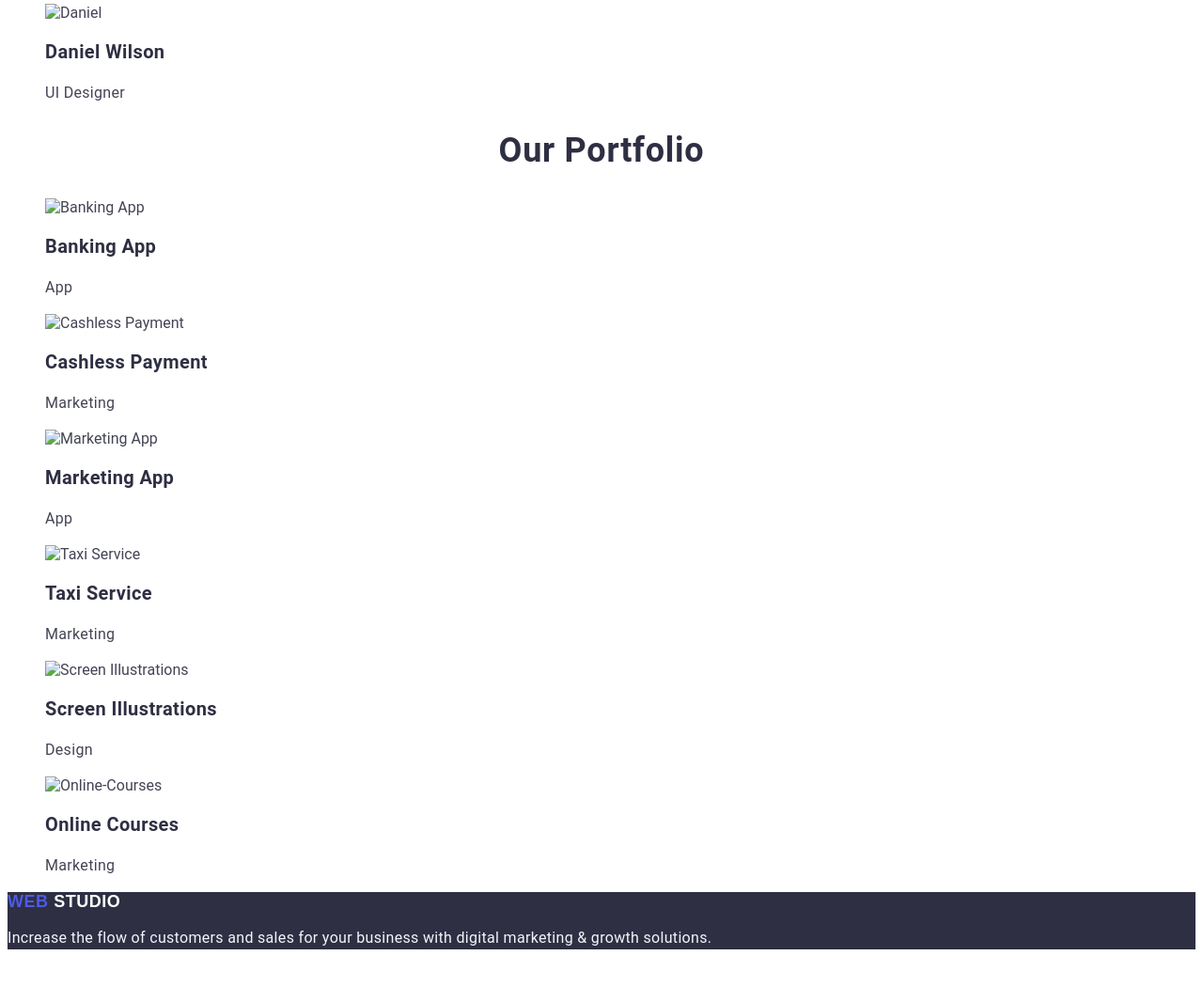
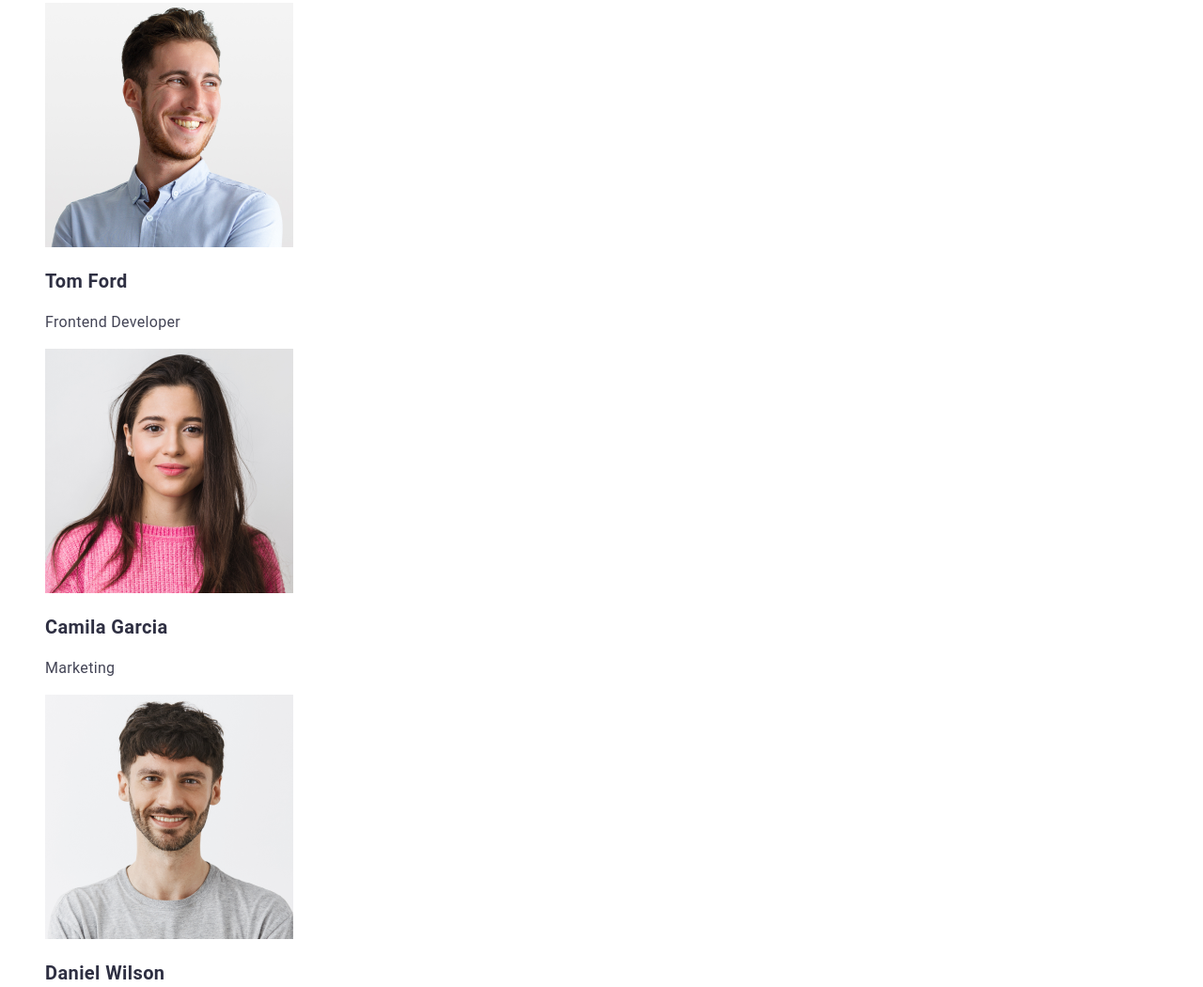
Before and after one commit to hhalptekin/goit-markup-hw-03, a plain HTML site: page index.html in a window 1280 px wide. Shown: the part 1115-2165 px from the top of the page at 94% size. Before the commit the page ends 2141 px from the top, so only its background shows below. Drawn offline with Linux system fonts and the light colour scheme.

Commit message:
edit-HTML

```diff
--- a/index.html
+++ b/index.html
@@ -2,7 +2,7 @@
 <html lang="en">
   <head>
     <meta charset="UTF-8" />
-    <title>HTML-CSS Homework</title>
+    <title>WebStudio</title>
     <link rel="stylesheet" href="css/styles.css" />
   </head>
   <body>
@@ -81,22 +81,22 @@
         <h2 class="div-team-title">Our Team</h2>
         <ul class="div-team-list">
           <li class="div-team-list-item">
-            <img src="images/person-11.jpg" alt="Mark" width="264" />
+            <img src="images/person-1-mark.jpg" alt="Mark" width="264" />
             <h3 class="div-team-list-item-title">Mark Guerrero</h3>
             <p class="div-team-list-item-text">Product Designer</p>
           </li>
           <li class="div-team-list-item">
-            <img src="images/person-22.jpg" alt="TomCamila" width="264" />
+            <img src="images/person-2-tom.jpg" alt="TomCamila" width="264" />
             <h3 class="div-team-list-item-title">Tom Ford</h3>
             <p class="div-team-list-item-text">Frontend Developer</p>
           </li>
           <li class="div-team-list-item">
-            <img src="images/person-33.jpg" alt="Camila" width="264" />
+            <img src="images/person-3-camila.jpg" alt="Camila" width="264" />
             <h3 class="div-team-list-item-title">Camila Garcia</h3>
             <p class="div-team-list-item-text">Marketing</p>
           </li>
           <li class="div-team-list-item">
-            <img src="images/person-44.jpg" alt="Daniel" width="264" />
+            <img src="images/person-4-daniel.jpg" alt="Daniel" width="264" />
             <h3 class="div-team-list-item-title">Daniel Wilson</h3>
             <p class="div-team-list-item-text">UI Designer</p>
           </li>
@@ -107,7 +107,7 @@
         <ul class="div-portfolio-list">
           <li class="div-portfolio-list-item">
             <img
-              src="images/banking-appp.jpg"
+              src="images/banking-app.jpg"
               alt="Banking App"
               width="360"
               height="300"
@@ -117,7 +117,7 @@
           </li>
           <li class="div-portfolio-list-item">
             <img
-              src="images/cashless-paymentt.jpg"
+              src="images/cashless-payment.jpg"
               alt="Cashless Payment"
               width="360"
               height="300"
@@ -127,7 +127,7 @@
           </li>
           <li class="div-portfolio-list-item">
             <img
-              src="images/meditation-appp.jpg"
+              src="images/meditation-app.jpg"
               alt="Marketing App"
               width="360"
               height="300"
@@ -137,7 +137,7 @@
           </li>
           <li class="div-portfolio-list-item">
             <img
-              src="images/taxi-servicee.jpg"
+              src="images/taxi-service.jpg"
               alt="Taxi Service"
               width="360"
               height="300"
@@ -147,7 +147,7 @@
           </li>
           <li class="div-portfolio-list-item">
             <img
-              src="images/screen-illustrationss.jpg"
+              src="images/screen-illustrations.jpg"
               alt="Screen Illustrations"
               width="360"
               height="300"
@@ -157,7 +157,7 @@
           </li>
           <li class="div-portfolio-list-item">
             <img
-              src="images/online-coursess.jpg"
+              src="images/online-courses.jpg"
               alt="Online-Courses"
               width="360"
               height="300"
```
